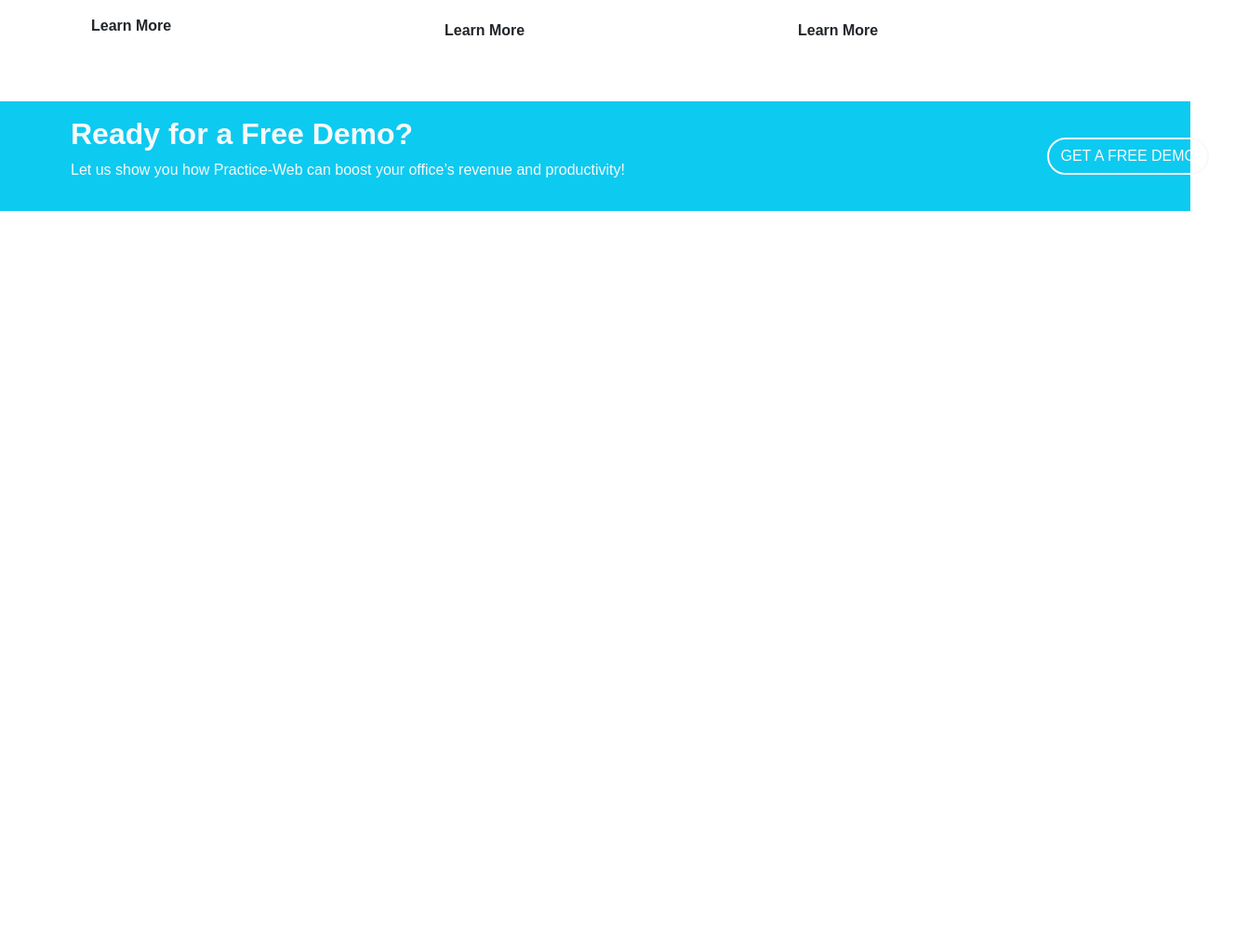
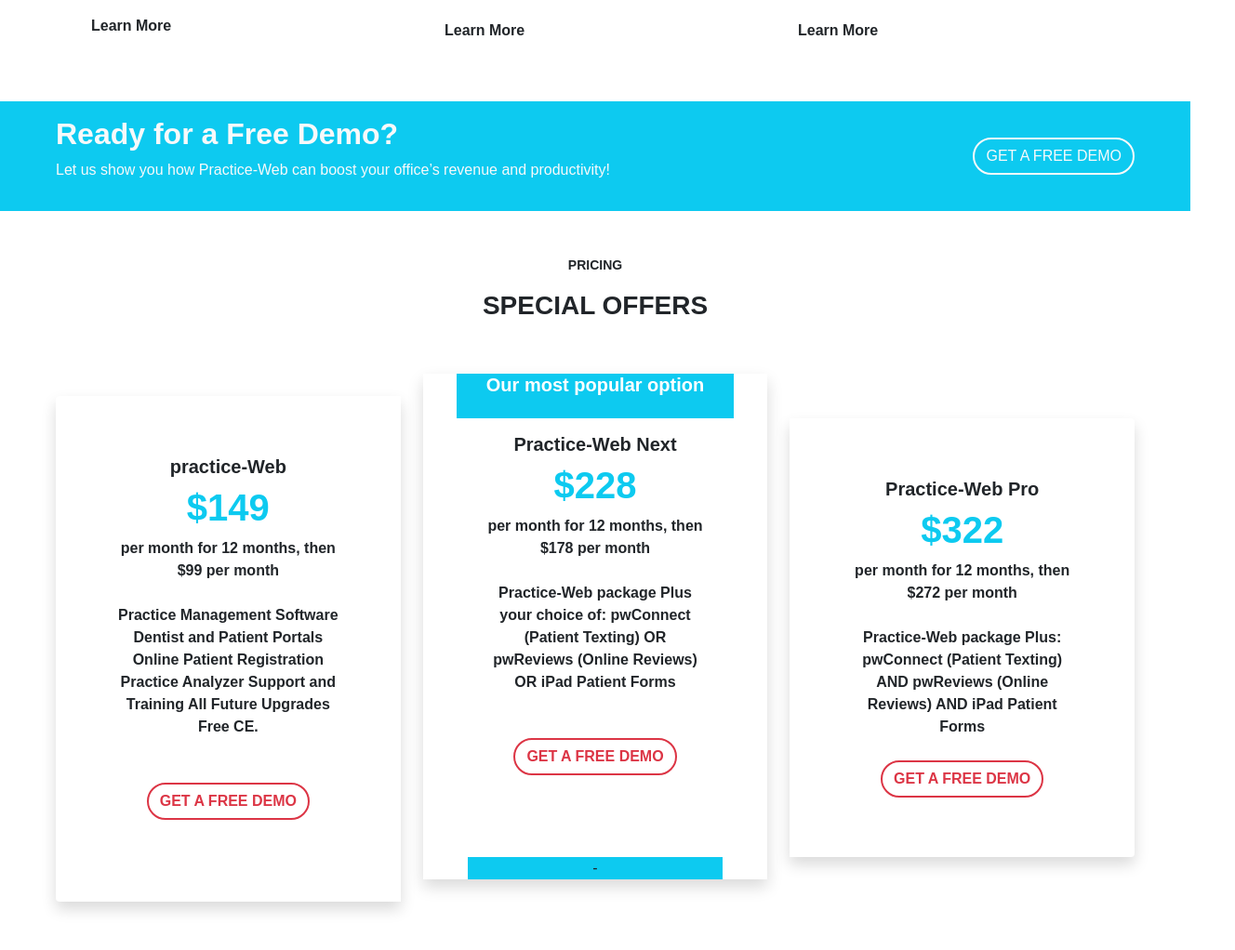
Before and after one commit to Mushahid-H/practice-web-Clone, a plain HTML site: page index.html in a window 1280 px wide. Shown: the part 3617-4639 px from the top of the page at 93% size, 1328 px wide, since content can reach past the window. Before the commit the page ends 3844 px from the top, so only its background shows below. Drawn offline with nearby package versions, Linux system fonts and the light colour scheme.

Commit message:
did much of the work

```diff
--- a/index.html
+++ b/index.html
@@ -481,10 +481,9 @@
         </div>
       </div>
     </div>
-
     <div class="row mt-5 bg-info">
-      <div class="container ms-5">
-        <div class="row p-3 text-light">
+      <div class="container">
+        <div class="row py-3 px-5 text-light">
           <div class="col-12">
             <div class="row align-items-center">
               <div class="col-md-8">
@@ -506,5 +505,98 @@
         </div>
       </div>
     </div>
+
+    <div class="row row-cols-md-3">
+
+        <div class="col-12 my-5">
+            <p class="small fw-bold text-center">PRICING</p>
+           <h3 class="fw-bolder text-center">
+            SPECIAL OFFERS</h3>
+          <div class="card-group gap-4 p-md-5">
+            <div class="card border-0 bg-white shadow text-center p-md-5  mt-md-4">
+
+
+              <div class="card-body fw-bold p-3">
+                <p class="h5 fw-bolder">practice-Web</p>
+                <h1 class="card-title fw-bold text-info">$149</h1>
+                <div class="card-text text-center fw-bold">
+                    per month for 12 months,
+                    then $99 per month<br><br>
+                    Practice Management Software
+                    Dentist and Patient Portals
+                    Online Patient Registration
+                    Practice Analyzer
+                    Support and Training
+                    All Future Upgrades
+                    Free CE.
+                </div>
+                <div class="card-link mt-5 text-start text-center">
+                  <button
+
+                    class="fw-bolder fw-bold border-2 btn btn-outline-danger rounded-pill fs-6 text-uppercase">
+                    Get a free demo
+                  </button>
+                </div>
+              </div>
+            </div>
+
+            <div class="card border-0 shadow text-center px-md-5  mb-md-4">
+                <div class="row bg-info text-white ">
+                    <p class="fw-bold h5">Our most popular option<p>
+                 </div>
+
+              <div class="card-body fw-bold p-3">
+                <p class="h5 fw-bolder">Practice-Web Next</p>
+                <h1 class="card-title fw-bold h4 text-info fs-1">
+                    $228
+                </h1>
+                <div class="card-text">
+                    per month for 12 months,
+                    then $178 per month<br><br>
+                    Practice-Web package
+                    Plus your choice of:
+                    pwConnect (Patient Texting) OR
+                    pwReviews (Online Reviews) OR
+                    iPad Patient Forms
+
+                </div>
+                <div class="card-link  text-left mt-5 fw-bold">
+                  <button  class=" rounded-pill  btn btn-outline-danger text-uppercase  fw-bold border-2 "
+                    >Get a free demo
+                  </button>
+
+                </div>
+
+              </div>
+              <div class=" bg-info">-</div>
+            </div>
+            <div class="card border-0 text-center bg-white shadow p-md-5 my-md-5">
+
+
+              <div class="card-body fw-bold p-3">
+                <p class="h5 fw-bolder">Practice-Web Pro</p>
+                <h1 class="card-title fw-bold text-info">
+                    $322
+                </h1>
+                <div class="card-text">
+                    per month for 12 months,
+                    then $272 per month<br><br>
+                    Practice-Web package
+                    Plus:
+                    pwConnect (Patient Texting) AND
+                    pwReviews (Online Reviews) AND
+                    iPad Patient Forms
+                </div>
+                <div class="card-link mt-4 fw-bold">
+                  <a href="" class="btn btn-outline-danger text-uppercase fw-bold border-2 rounded-pill"
+                    >get a free demo</a
+                  >
+                </div>
+              </div>
+            </div>
+          </div>
+        </div>
+      </div>
+    </div>
   </body>
 </html>
```
